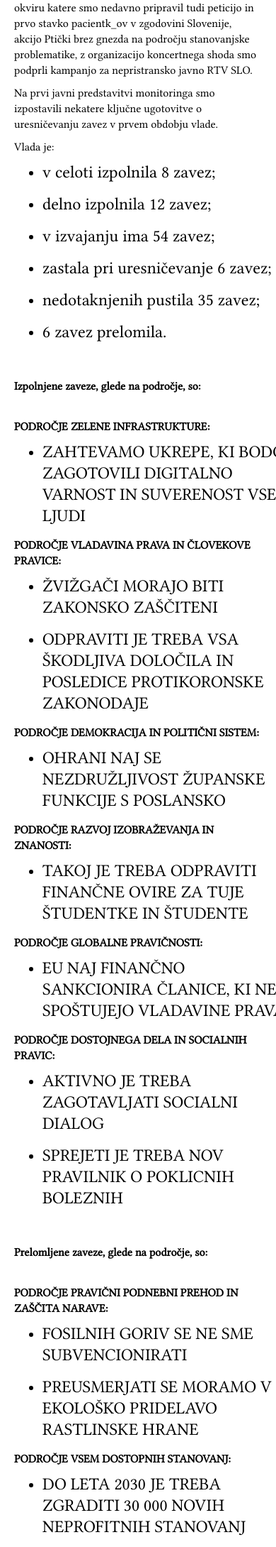
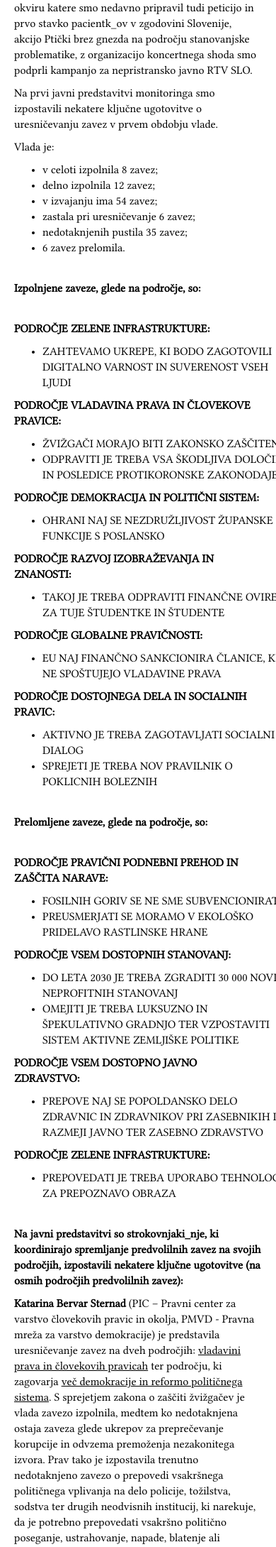
Before and after one commit to danesjenovdan/glas-ljudstva.si, a Django app: page / in a window 390 px wide. Shown: the part 1513-3692 px from the top of the page at 71% size. Run offline with Django 3.2, Linux system fonts and the light colour scheme.

Commit message:
fix list elements font size for mobile

```diff
--- a/glasljudstva/zahteve/static/css/style.css
+++ b/glasljudstva/zahteve/static/css/style.css
@@ -1109,7 +1109,7 @@ button:hover {
     line-height: 1.25;
 }
 
-.faq-question p, li {
+.faq-question p, .faq-question li {
     font-family: 'linlibertine', serif;
     margin-top: 0;
     margin-bottom: 15px;
```
